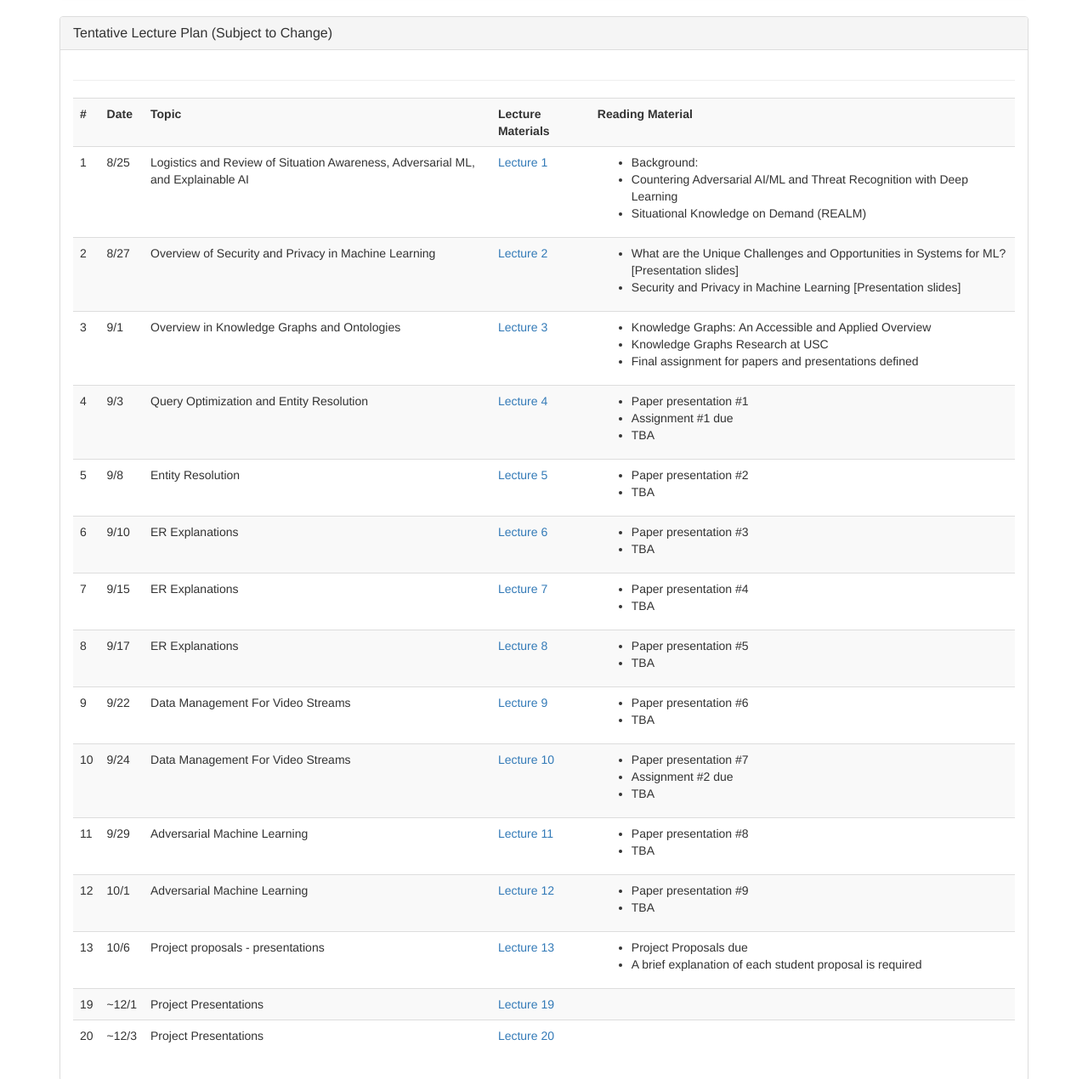
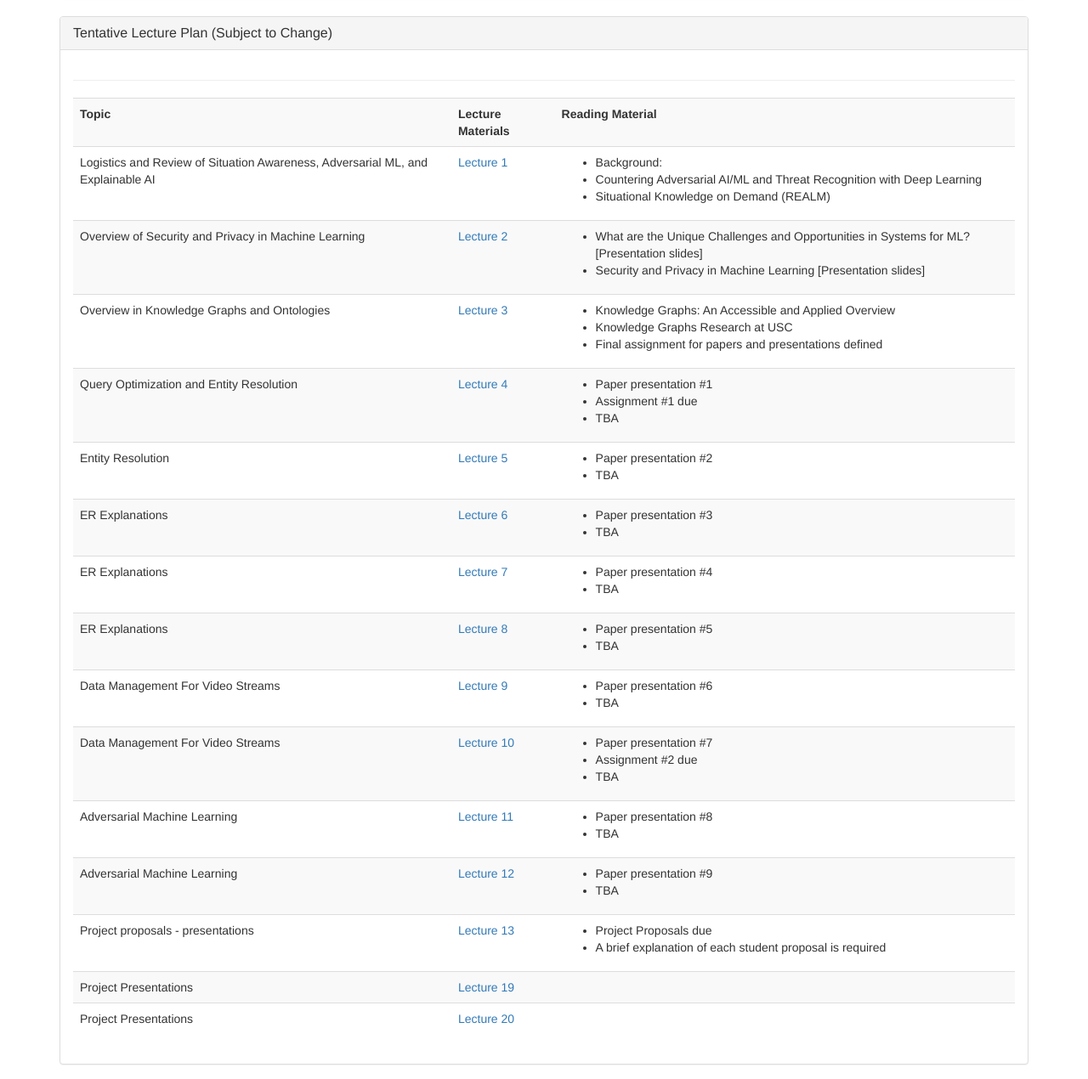
Before and after one commit to maverick-zhn/rata, a plain HTML site: page class-webpage/index.html in a window 1280 px wide. Shown: the part 2048-3318 px from the top of the page at 85% size. Drawn offline with nearby package versions, Linux system fonts and the light colour scheme.

Commit message:
[web-page after deleting data and number]

```diff
--- a/class-webpage/index.html
+++ b/class-webpage/index.html
@@ -227,16 +227,12 @@ Develop tools and systems that apply ML to real applications on real data and tr
 <table class="table table-striped">
   <tbody>
     <tr>
-      <th>#</th>
-      <th>Date</th>
       <th>Topic</th>
       <th>Lecture Materials</th>
       <th>Reading Material</th>
     </tr>
 
     <tr>
-      <td>1</td>
-      <td>8/25</td>
       <td>Logistics and Review of Situation Awareness, Adversarial ML, and Explainable AI</td>
       <td class="side-borders">
       <!-- Lecture -->
@@ -252,8 +248,6 @@ Develop tools and systems that apply ML to real applications on real data and tr
     </tr>
 
     <tr>
-      <td>2</td>
-      <td>8/27</td>
       <td>Overview of Security and Privacy in Machine Learning</td>
       <td class="side-borders">
       <!-- Lecture -->
@@ -268,8 +262,6 @@ Develop tools and systems that apply ML to real applications on real data and tr
     </tr>
 
     <tr>
-      <td>3</td>
-      <td>9/1</td>
       <td>Overview in Knowledge Graphs and Ontologies</td>
       <td class="side-borders">
       <!-- Lecture -->
@@ -285,8 +277,6 @@ Develop tools and systems that apply ML to real applications on real data and tr
     </tr>
 
     <tr>
-      <td>4</td>
-      <td>9/3</td>
       <td>Query Optimization and Entity Resolution</td>
       <td class="side-borders">
       <!-- Lecture -->
@@ -302,8 +292,6 @@ Develop tools and systems that apply ML to real applications on real data and tr
     </tr>
 
     <tr>
-      <td>5</td>
-      <td>9/8</td>
       <td>Entity Resolution</td>
       <td class="side-borders">
       <!-- Lecture -->
@@ -318,8 +306,6 @@ Develop tools and systems that apply ML to real applications on real data and tr
     </tr>
 
     <tr>
-      <td>6</td>
-      <td>9/10</td>
       <td>ER Explanations</td>
       <td class="side-borders">
       <!-- Lecture -->
@@ -334,8 +320,6 @@ Develop tools and systems that apply ML to real applications on real data and tr
     </tr>
 
     <tr>
-      <td>7</td>
-      <td>9/15</td>
       <td>ER Explanations</td>
       <td class="side-borders">
       <!-- Lecture -->
@@ -351,8 +335,6 @@ Develop tools and systems that apply ML to real applications on real data and tr
 
 
     <tr>
-      <td>8</td>
-      <td>9/17</td>
       <td>ER Explanations</td>
       <td class="side-borders">
       <!-- Lecture -->
@@ -367,8 +349,6 @@ Develop tools and systems that apply ML to real applications on real data and tr
     </tr>
 
     <tr>
-      <td>9</td>
-      <td>9/22</td>
       <td>Data Management For Video Streams</td>
       <td class="side-borders">
       <!-- Lecture -->
@@ -383,8 +363,6 @@ Develop tools and systems that apply ML to real applications on real data and tr
     </tr>
 
     <tr>
-      <td>10</td>
-      <td>9/24</td>
       <td>Data Management For Video Streams</td>
       <td class="side-borders">
       <!-- Lecture -->
@@ -400,8 +378,6 @@ Develop tools and systems that apply ML to real applications on real data and tr
     </tr>
 
     <tr>
-      <td>11</td>
-      <td>9/29</td>
       <td>Adversarial Machine Learning</td>
       <td class="side-borders">
       <!-- Lecture -->
@@ -416,8 +392,6 @@ Develop tools and systems that apply ML to real applications on real data and tr
     </tr>
 
     <tr>
-      <td>12</td>
-      <td>10/1</td>
       <td>Adversarial Machine Learning</td>
       <td class="side-borders">
       <!-- Lecture -->
@@ -432,8 +406,6 @@ Develop tools and systems that apply ML to real applications on real data and tr
     </tr>
 
     <tr>
-      <td>13</td>
-      <td>10/6</td>
       <td>Project proposals - presentations</td>
       <td class="side-borders">
       <!-- Lecture -->
@@ -448,8 +420,6 @@ Develop tools and systems that apply ML to real applications on real data and tr
     </tr>
 
     <tr>
-      <td>19</td>
-      <td>~12/1</td>
       <td>Project Presentations</td>
       <td class="side-borders">
       <!-- Lecture -->
@@ -463,8 +433,6 @@ Develop tools and systems that apply ML to real applications on real data and tr
     </tr>
 
     <tr>
-      <td>20</td>
-      <td>~12/3</td>
       <td>Project Presentations</td>
       <td class="side-borders">
       <!-- Lecture -->
```
